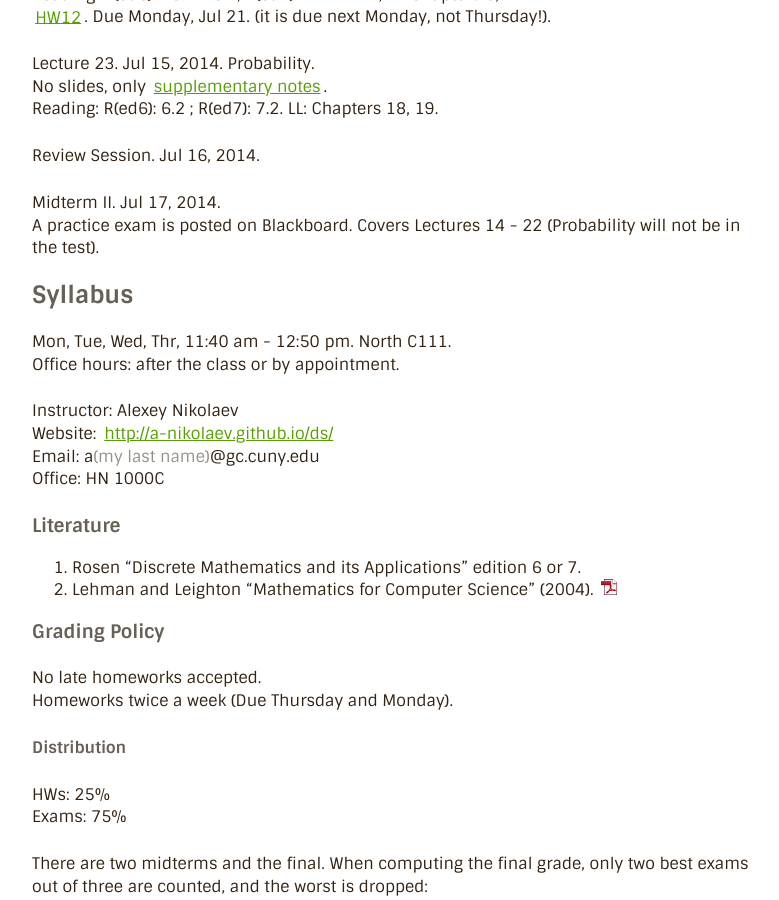
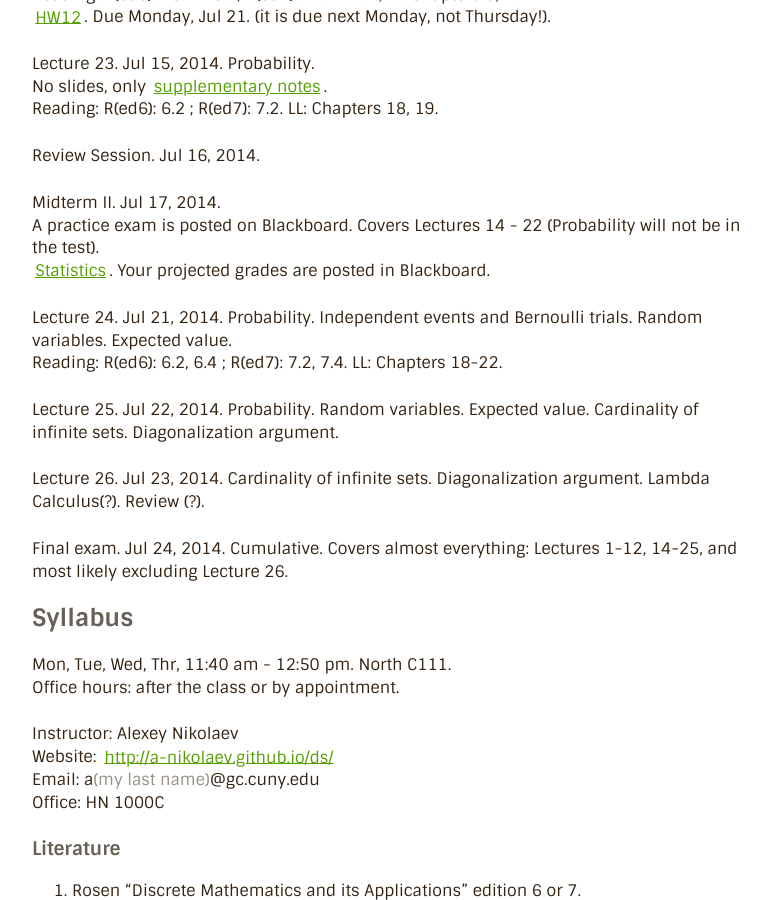
Before and after one commit to a-nikolaev/a-nikolaev.github.io, a Jekyll site: the page built from ds/index.markdown, in a window 1280 px wide and 900 px high, scrolled down 2375 px. Shown: the whole window, without its empty margins (248-1027 px from the left). Built offline with Jekyll 4.4.1, drawn with Linux system fonts in a browser that asks for light colours; Markdown is read by kramdown in place of the engine named in the settings.

Commit message:
midterm stats

```diff
--- a/ds/index.markdown
+++ b/ds/index.markdown
@@ -128,6 +128,16 @@ Review Session. Jul 16, 2014.
 
 Midterm II. Jul 17, 2014.
 A practice exam is posted on Blackboard. Covers Lectures 14 - 22 (Probability will not be in the test).
+[Statistics](/ds/docs/stats/stats-midterm2.pdf). Your projected grades are posted in Blackboard.
+
+Lecture 24. Jul 21, 2014. Probability. Independent events and Bernoulli trials. Random variables. Expected value.
+Reading: R(ed6): 6.2, 6.4 ; R(ed7): 7.2, 7.4. LL: Chapters 18-22.
+
+Lecture 25. Jul 22, 2014. Probability. Random variables. Expected value. Cardinality of infinite sets. Diagonalization argument.
+
+Lecture 26. Jul 23, 2014. Cardinality of infinite sets. Diagonalization argument. Lambda Calculus(?). Review (?).
+
+Final exam. Jul 24, 2014. Cumulative. Covers almost everything: Lectures 1-12, 14-25, and most likely excluding Lecture 26.
 
 <!--
 Lecture 19. Apr 4, 2014. [Partial orders. Cardinality of infinite sets. Diagonalization argument](/ds/docs/lec19.pdf).
```
Also changed, not shown: 1 other file.
